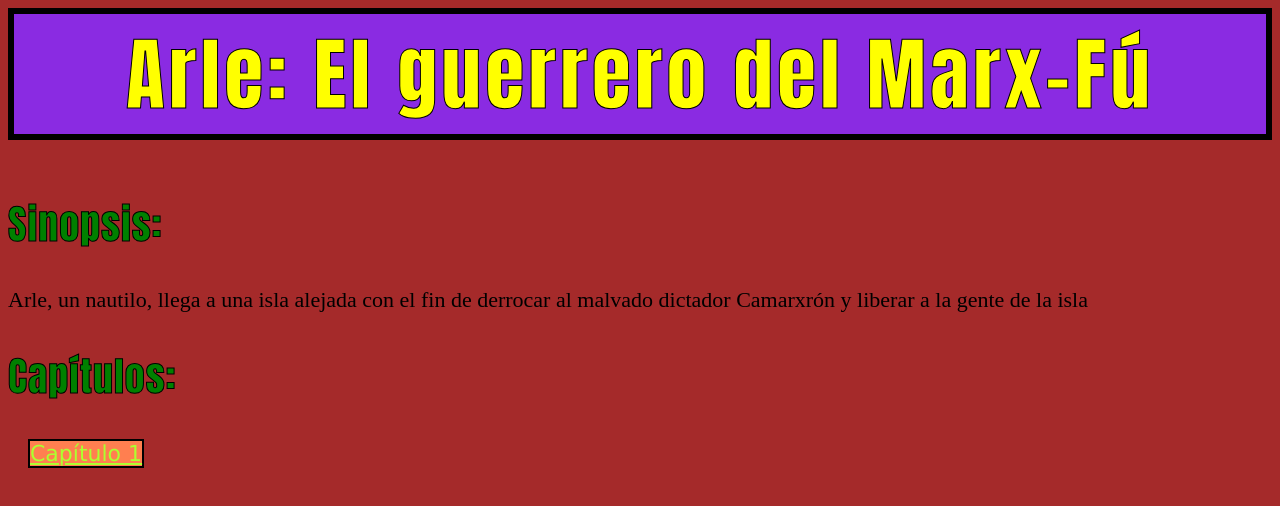
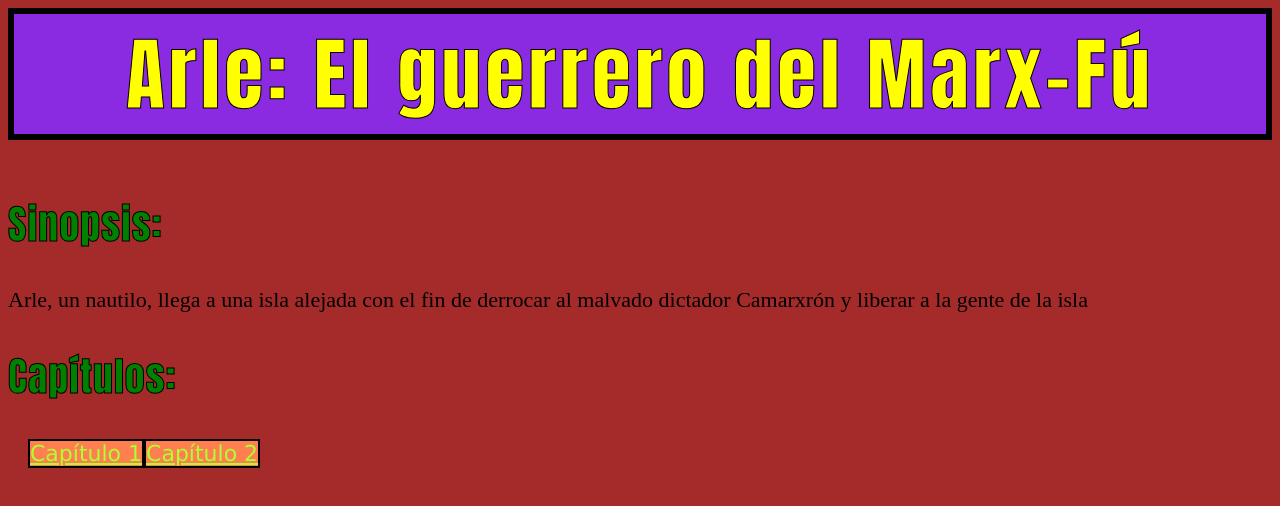
Before and after one commit to verdestro/Arleguerrero, a plain HTML site: page index.html in a window 1280 px wide. Drawn offline with Linux system fonts and the light colour scheme.

Commit message:
Update index.html

```diff
--- a/index.html
+++ b/index.html
@@ -19,6 +19,7 @@
     </div>
     <div class="enlaces">
         <a href="capitulo1.html">Capítulo 1</a>
+        <a href="capitulo2.html">Capítulo 2</a>
     </div>
 </body>
 </html>
```
